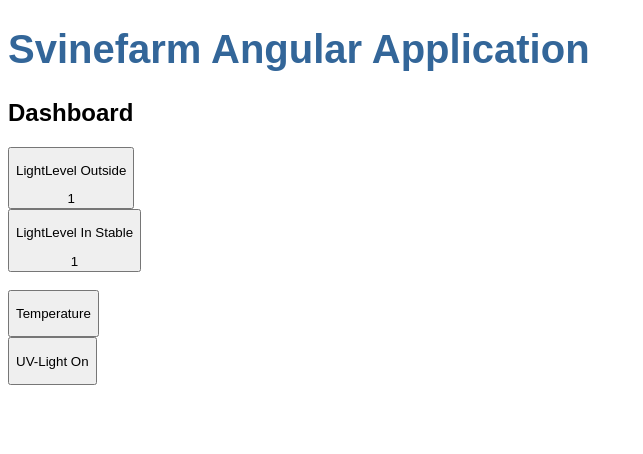
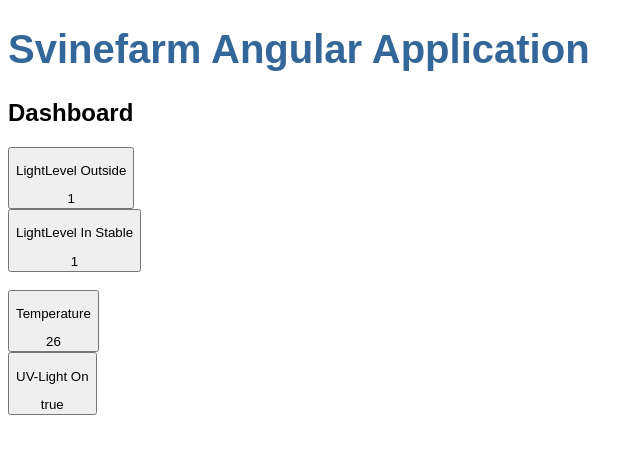
Before and after one commit to camkurup/svinefarm-angular-application, an Angular app: page / in a window 1280 px wide. Shown: the top 454 px of the page, without its empty margins (0-643 px from the left). Built offline with nearby package versions, Linux system fonts and the light colour scheme.

Commit message:
base code

```diff
--- a/src/app/Mocks/mock-dash-temperature.ts
+++ b/src/app/Mocks/mock-dash-temperature.ts
@@ -1,6 +1,6 @@
 import { DashTemperature } from "../Interfaces/dash-temp";
 import { Temperature } from "../Interfaces/temperature";
 
-export const TEMPERATURES: DashTemperature[] = [
+export const DASHTEMPERATURES: DashTemperature[] = [
     {Temperature: 26, UVLightOn: true}
 ];
--- a/src/app/dashboard/dashboard.component.html
+++ b/src/app/dashboard/dashboard.component.html
@@ -9,12 +9,14 @@
         <p>LightLevel In Stable</p>
         <span class="LightLevelInStable">{{dashlight.LightLevelInStable}}</span>
     </button><br><br>
+</li>
+<li *ngFor="let dashtemperature of dashTemperatures">
     <button type="button">
         <p>Temperature</p>
-        <span class="Temperature"></span>
+        <span class="Temperature">{{dashtemperature.Temperature}}</span>
     </button><br>
     <button type="button">
         <p>UV-Light On</p>
-        <span class="UV-Light"></span>
+        <span class="UV-Light">{{dashtemperature.UVLightOn}}</span>
     </button>
 </li>
--- a/src/app/dashboard/dashboard.component.ts
+++ b/src/app/dashboard/dashboard.component.ts
@@ -1,7 +1,6 @@
 import { Component } from '@angular/core';
-import { DashLight } from '../Interfaces/dash-light';
-import { DashTemperature } from '../Interfaces/dash-temp';
 import { DASHLIGHTS } from '../Mocks/mock-dash-light';
+import { DASHTEMPERATURES } from '../Mocks/mock-dash-temperature';
 
 @Component({
   selector: 'app-dashboard',
@@ -10,9 +9,5 @@ import { DASHLIGHTS } from '../Mocks/mock-dash-light';
 })
 export class DashboardComponent {
   dashLights = DASHLIGHTS;
-
-  daschTemp: DashTemperature = {
-    Temperature: 26,
-    UVLightOn: true
-  }
+  dashTemperatures = DASHTEMPERATURES;
 }
```
